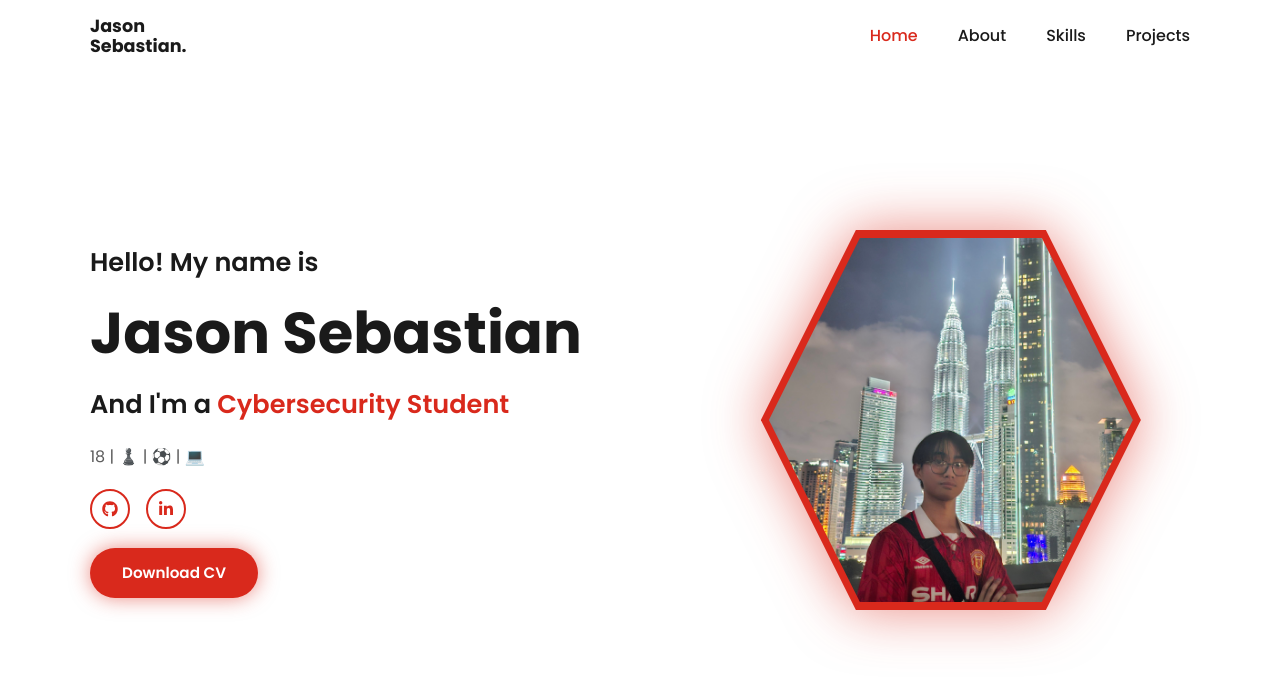
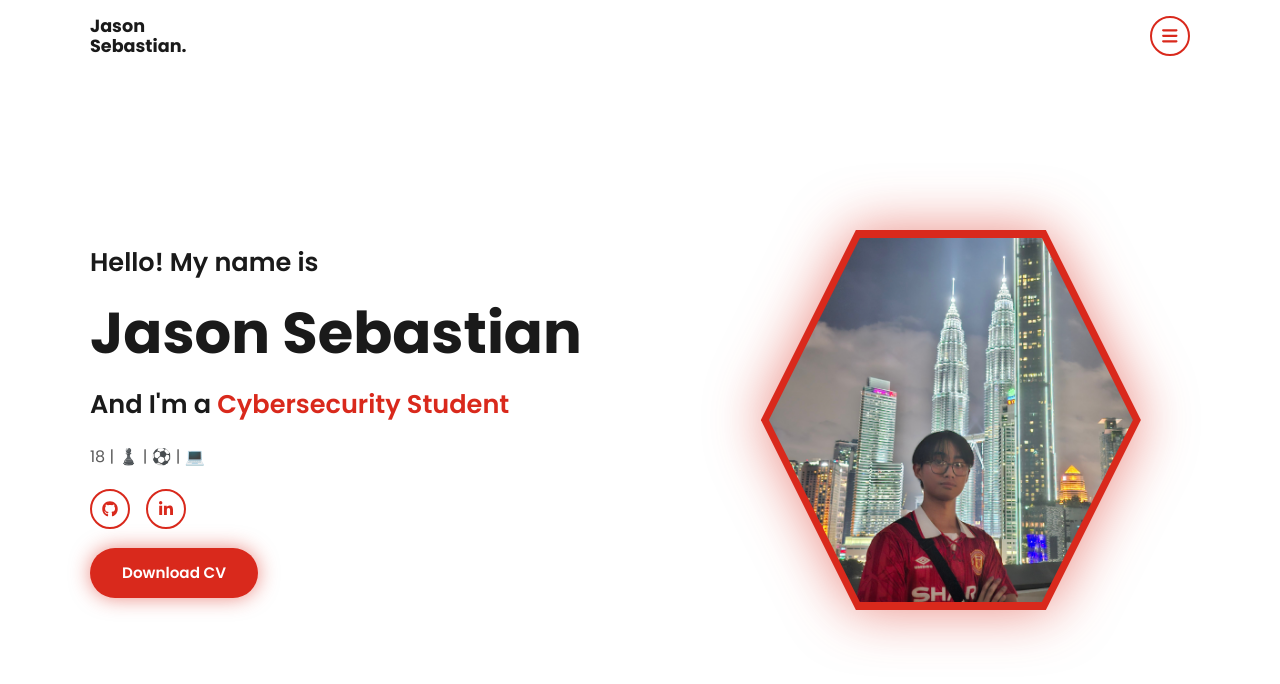
Before and after one commit to Jaspao/portofoliov1, a React (Vite) app: page / in a window 1280 px wide. Shown: the top 684 px of the page. Built offline with nearby package versions, Linux system fonts and the light colour scheme.

Commit message:
dropdown

```diff
--- a/src/components/Navbar.css
+++ b/src/components/Navbar.css
@@ -6,7 +6,7 @@
   backdrop-filter: blur(8px);
   z-index: 10;
 }
-.nav__inner { height: 100%; display: flex; align-items: center; justify-content: space-between; }
+.nav__inner { height: 100%; display: flex; align-items: center; justify-content: space-between; position: relative}
 .nav__brand { font-size: 1.1rem; line-height: 1.15;font-weight: 700; white-space: pre-line;}
 .nav__links { display: flex; gap: 2.5rem; list-style: none; }
 .nav__links a {
@@ -26,22 +26,52 @@
   font-size: 1.5rem;
   cursor: pointer;
 }
+/* the menu button, now visible on every screen */
+.nav__toggle {
+  display: grid;
+  place-items: center;
+  width: 2.5rem;
+  height: 2.5rem;
+  background: none;
+  border: 2px solid var(--accent);
+  border-radius: 50%;
+  color: var(--accent);
+  font-size: 1.1rem;
+  cursor: pointer;
+  transition: background 0.2s, color 0.2s;
+}
+.nav__toggle:hover { background: var(--accent); color: var(--on-accent); }
 
-@media (max-width: 720px) {
-  .nav__toggle { display: block; }
+/* the dropdown panel, hidden until .is-open is added */
+.nav__menu {
+  position: absolute;
+  top: calc(100% + 0.5rem);
+  right: 0;
+  min-width: 220px;
+  background: var(--bg-alt);
+  border-radius: var(--radius);
+  box-shadow: 0 12px 32px rgb(0 0 0 / 0.18);
+  overflow: hidden;
+  opacity: 0;
+  visibility: hidden;
+  transform: translateY(-8px);
+  transition: opacity 0.2s, transform 0.2s, visibility 0.2s;
+}
+.nav__menu.is-open {
+  opacity: 1;
+  visibility: visible;
+  transform: translateY(0);
+}
 
-  .nav__menu {
-    position: absolute;
-    top: var(--header-h);
-    left: 0;
-    right: 0;
-    background: var(--bg);
-    max-height: 0;
-    overflow: hidden;
-    transition: max-height 0.3s;
-  }
-  .nav__menu.is-open { max-height: 400px; }
-
-  .nav__links { flex-direction: column; gap: 0; padding: 0.5rem 1.5rem 1.5rem; }
-  .nav__links a { display: block; padding: 0.75rem 0; }
+/* the links inside it, stacked vertically */
+.nav__links { display: flex; flex-direction: column; list-style: none; padding: 0.5rem; }
+.nav__links a {
+  display: block;
+  padding: 0.75rem 1rem;
+  border-radius: 8px;
+  font-weight: 500;
+  transition: background 0.2s, color 0.2s;
 }
+.nav__links a:hover { background: var(--gold); color: var(--on-gold); }
+.nav__links a.is-active { color: var(--accent); font-weight: 600; }
+.nav__links a.is-active:hover { color: var(--on-gold); }
--- a/src/components/Navbar.tsx
+++ b/src/components/Navbar.tsx
@@ -1,6 +1,7 @@
-import { useState } from "react";
+import { useEffect, useRef, useState } from "react";
 import { FaBars, FaXmark } from "react-icons/fa6";
 import "./Navbar.css";
+
 
 interface NavLink {
   id: string;
@@ -15,9 +16,25 @@ interface NavbarProps {
 
 export default function Navbar({ brand, links, active }: NavbarProps) {
   const [open, setOpen] = useState(false);
+  const ref = useRef<HTMLElement>(null);
 
-  return (
-    <header className="nav">
+  useEffect(() => {
+    if (!open) return;
+    const onKey = (e: KeyboardEvent) => {
+      if (e.key === "Escape") setOpen(false);
+    };
+    const onClick = (e: MouseEvent) => {
+      if (ref.current && !ref.current.contains(e.target as Node)) setOpen(false);
+    };
+    document.addEventListener("keydown", onKey);
+    document.addEventListener("mousedown", onClick);
+    return () => {
+      document.removeEventListener("keydown", onKey);
+      document.removeEventListener("mousedown", onClick);
+    };
+  }, [open]);
+    return (
+    <header className="nav" ref={ref}>
       <div className="container nav__inner">
         <a href="#home" className="nav__brand">{brand}</a>
 
```
